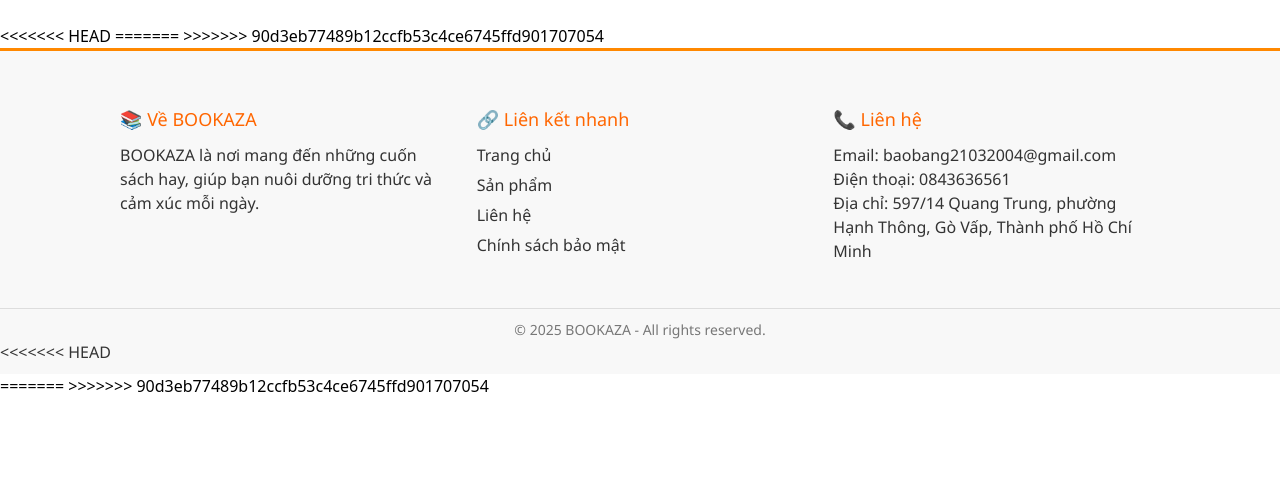
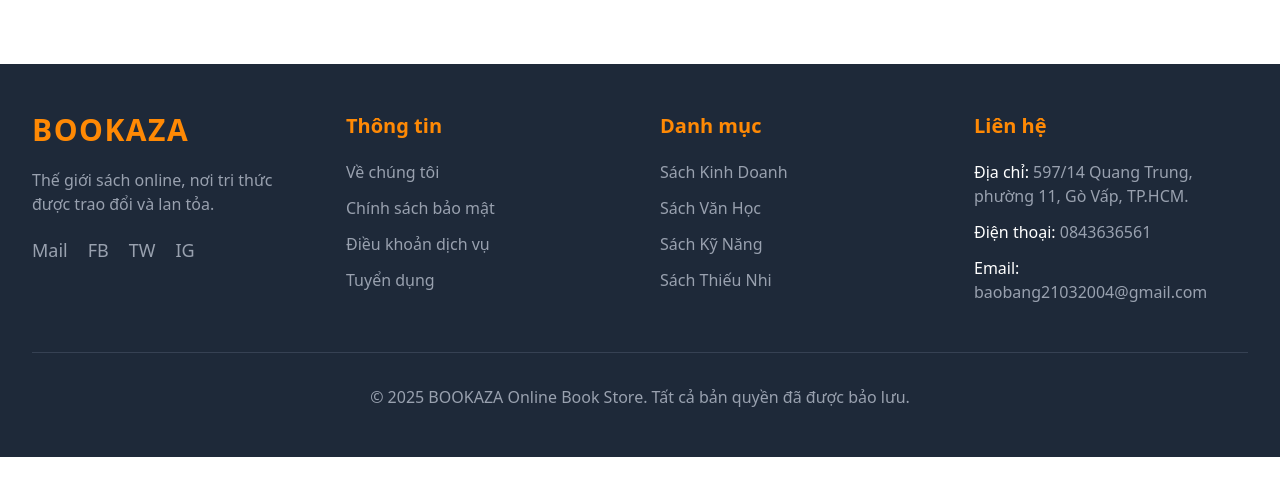
Before and after one commit to ThanhNha704/MVC-BookShop, a PHP site: page / in a window 1280 px wide. Shown: the part 257-753 px from the top of the page. Run offline with PHP 8.4, Linux system fonts and the light colour scheme; data that the repository does not hold is empty.

Commit message:
Update footer.php

```diff
--- a/views/frontend/layouts/footer.php
+++ b/views/frontend/layouts/footer.php
@@ -1,38 +1,69 @@
-<<<<<<< HEAD
-<link rel="stylesheet" href="/layouts/css/footer.css">
-=======
-<link rel="stylesheet" href="./public/css/footer.css">
->>>>>>> 90d3eb77489b12ccfb53c4ce6745ffd901707054
-<footer class="footer">
-  <div class="footer-container">
-    <div class="footer-section about">
-      <h3>📚 Về BOOKAZA</h3>
-      <p>BOOKAZA là nơi mang đến những cuốn sách hay, giúp bạn nuôi dưỡng tri thức và cảm xúc mỗi ngày.</p>
+<footer class="bg-gray-800 text-white mt-10 py-12">
+    <div class="max-w-7xl mx-auto px-4 sm:px-6 lg:px-8">
+        <div class="grid grid-cols-2 md:grid-cols-4 gap-10">
+            <div>
+                <a href="#" class="flex items-center space-x-2 mb-5">
+                    <span class="text-3xl font-bold tracking-wider text-orange-400">BOOKAZA</span>
+                </a>
+                <p class="text-base text-gray-400">
+                    Thế giới sách online, nơi tri thức được trao đổi và lan tỏa.
+                </p>
+
+                <div class="flex space-x-5 mt-5">
+                    <a href="mailto:support@bookaza.com" class="text-lg text-gray-400 hover:text-orange-400 transition duration-300" title="Gửi Email">
+                        <i class="fas fa-envelope"></i> Mail </a>
+                    <a href="#" class="text-lg text-gray-400 hover:text-orange-400 transition duration-300">
+                        <i class="fab fa-facebook-f"></i> FB
+                    </a>
+                    <a href="#" class="text-lg text-gray-400 hover:text-orange-400 transition duration-300">
+                        <i class="fab fa-twitter"></i> TW
+                    </a>
+                    <a href="#" class="text-lg text-gray-400 hover:text-orange-400 transition duration-300">
+                        <i class="fab fa-instagram"></i> IG
+                    </a>
+                </div>
                 </div>
 
-    <div class="footer-section links">
-      <h3>🔗 Liên kết nhanh</h3>
-      <ul>
-        <li><a href="#">Trang chủ</a></li>
-        <li><a href="#">Sản phẩm</a></li>
-        <li><a href="#">Liên hệ</a></li>
-        <li><a href="#">Chính sách bảo mật</a></li>
+            <div>
+                <h3 class="text-xl font-semibold mb-5 text-orange-400">Thông tin</h3>
+                <ul class="space-y-3">
+                    <li><a href="#" class="text-base text-gray-400 hover:text-white transition duration-300">Về chúng tôi</a></li>
+                    <li><a href="#" class="text-base text-gray-400 hover:text-white transition duration-300">Chính sách bảo mật</a></li>
+                    <li><a href="#" class="text-base text-gray-400 hover:text-white transition duration-300">Điều khoản dịch vụ</a></li>
+                    <li><a href="#" class="text-base text-gray-400 hover:text-white transition duration-300">Tuyển dụng</a></li>
                 </ul>
             </div>
 
-    <div class="footer-section contact">
-      <h3>📞 Liên hệ</h3>
-      <p>Email: baobang21032004@gmail.com</p>
-      <p>Điện thoại: 0843636561</p>
-      <p>Địa chỉ: 597/14 Quang Trung, phường Hạnh Thông, Gò Vấp, Thành phố Hồ Chí Minh</p>
+            <div>
+                <h3 class="text-xl font-semibold mb-5 text-orange-400">Danh mục</h3>
+                <ul class="space-y-3">
+                    <?php
+                        $categories = ["Sách Kinh Doanh", "Sách Văn Học", "Sách Kỹ Năng", "Sách Thiếu Nhi"];
+                        foreach ($categories as $cat) {
+                            echo "<li><a href='#' class='text-base text-gray-400 hover:text-white transition duration-300'>{$cat}</a></li>";
+                        }
+                    ?>
+                </ul>
+            </div>
+
+            <div>
+                <h3 class="text-xl font-semibold mb-5 text-orange-400">Liên hệ</h3>
+                <p class="text-base text-gray-400 mb-3">
+                    <span class="font-medium text-white">Địa chỉ:</span> 597/14 Quang Trung, phường 11, Gò Vấp, TP.HCM.
+                </p>
+                <p class="text-base text-gray-400 mb-3">
+                    <span class="font-medium text-white">Điện thoại:</span> <a href="tel:0843636561" class="hover:text-white">0843636561</a>
+                </p>
+                <p class="text-base text-gray-400">
+                    <span class="font-medium text-white">Email:</span> <a href="mailto:baobang21032004@gmail.com" class="hover:text-white">baobang21032004@gmail.com</a>
+                </p>
             </div>
         </div>
 
-  <div class="footer-bottom">
-    <p>© 2025 BOOKAZA - All rights reserved.</p>
+        <div class="mt-12 pt-8 border-t border-gray-700">
+            <p class="text-base text-center text-gray-400">
+                &copy; <?php echo date("Y"); ?> BOOKAZA Online Book Store. Tất cả bản quyền đã được bảo lưu.
+            </p>
         </div>
-<<<<<<< HEAD
+    </div>
 </footer>
-=======
-</footer>
->>>>>>> 90d3eb77489b12ccfb53c4ce6745ffd901707054
```
Lines whose indentation alone changed are shown as unchanged.
